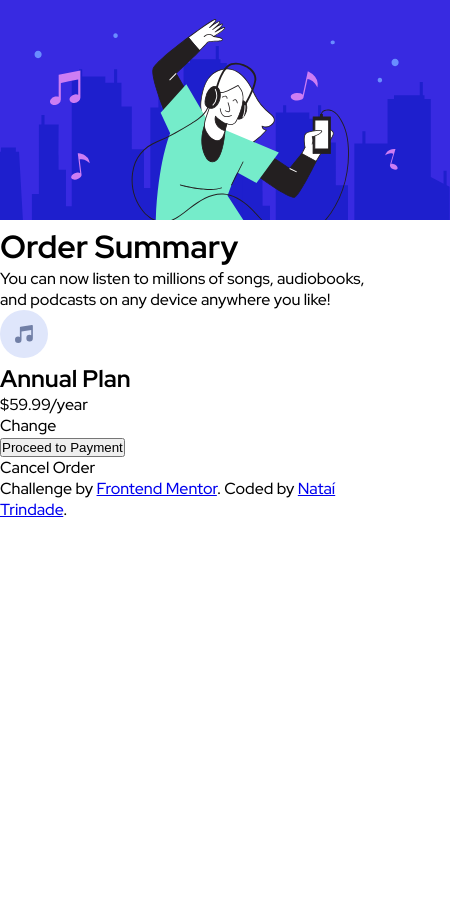
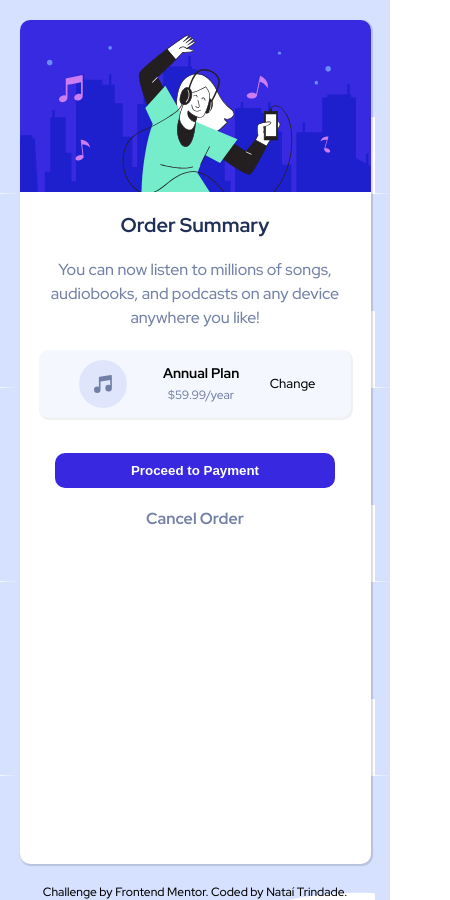
Before and after one commit to NataliTrindade/challenge-order-summary-component, a plain HTML site: page index.html in a window 390 px wide. Shown: the whole page, 450 px wide, since content can reach past the window. Before the commit the page ends 844 px from the top, so only its background shows below. Drawn offline with Linux system fonts and the light colour scheme.

Commit message:
finished mobile version

```diff
--- a/assets/css/styles.css
+++ b/assets/css/styles.css
@@ -11,10 +11,130 @@ html {
 
 body {
     font-size: 1.6rem;
+    background-image: url(../imgs/pattern-background-mobile.svg);
 }
 
 :root {
     --primary-color: #3829e0;
-    --secundary-color: #1f2f56;
+    --title-color: #1f2f56;
     --paragraph-color: #7280a7;
+    --secundary-background: #f5f7ff;
 }
+
+a {
+    text-decoration: none;
+    color: #000;
+    }
+
+a:hover {
+        text-decoration: underline;
+    }
+
+.default {
+    display: flex;
+    justify-content: center;
+    align-items: center;
+}
+
+.default-two {
+    flex-direction: column;
+}
+
+.main-content {
+    display: flex;
+    flex-direction: column;
+    margin: 20px auto;
+    background-color: #fff;
+    width: 90vw;
+    height: 100vh;
+    flex: 1;
+    box-shadow: 1px 1px 1px 1px #00000023;
+    border-radius: 1.0rem 1.0rem 1.0rem 1.0rem;
+}
+
+.hero-img {
+    width: 100%;
+    border-radius: 1.0rem 1.0rem 0rem 0rem;
+}
+
+.main-title {
+    margin: 1.5rem;
+    text-align: center;
+    font-size: 2.0rem ;
+    font-weight: bolder;
+    color: var(--title-color);
+}
+
+.paragraph {
+    text-align: center;
+    color: var(--paragraph-color);
+    line-height: 1.5;
+    margin: 2.0rem;
+}
+
+.container-digital-signature {
+    width: 80vw;
+    padding: 0.5rem;
+    margin: 1.0rem auto;
+    border-radius: 1.0rem;
+    font-size: 1.3rem;
+    display: flex;
+    justify-content: space-evenly;
+    align-items: center;
+    box-shadow: 1px 1px 1px 1px #00000010;
+    background-color: var(--secundary-background);
+}
+
+.music-icon {
+    margin: 0.5rem;
+    vertical-align: middle;
+}
+
+.container-price {
+    flex-direction: column;
+    height: max-content;
+    font-size: 1.2rem;
+}
+
+.container-price h2:first-of-type {
+    text-align: center;
+    margin-bottom: 0.5rem;
+    font-size: 1.4rem;
+}
+
+.container-price p:first-of-type {
+    color: var(--paragraph-color);
+}
+
+.container-digital-signature div:last-of-type:hover {
+    font-weight: bolder;
+    color: var(--primary-color);
+    text-decoration: underline;
+}
+
+.container-proceed-to-payment {
+    flex-direction: column;
+    margin-top: 3.0rem;
+    gap: 1.0rem;
+}
+
+.container-proceed-to-payment button:first-of-type {
+    background-color: var(--primary-color);
+    color: #fff;
+    font-weight: 900;
+    padding: 1.0rem;
+    width: 80%;
+    border-radius: 1.0rem;
+    border: none;
+    margin: 0.5rem;
+}
+
+.container-proceed-to-payment p:last-of-type {
+    color: var(--paragraph-color);
+    font-weight: bolder;
+    margin: 0.5rem;
+}
+
+.footer {
+    font-size: 1.2rem;
+}
--- a/index.html
+++ b/index.html
@@ -1,5 +1,6 @@
 <!DOCTYPE html>
 <html lang="en">
+
 <head>
     <meta charset="UTF-8">
     <meta http-equiv="X-UA-Compatible" content="IE=edge">
@@ -9,26 +10,45 @@
     <link rel="shortcut icon" href="./assets/imgs/favicon-32x32.png" type="image/x-icon">
     <link rel="preconnect" href="https://fonts.googleapis.com">
     <link rel="preconnect" href="https://fonts.gstatic.com" crossorigin>
-    <link href="https://fonts.googleapis.com/css2?family=Red+Hat+Display:wght@500;700;900&display=swap" rel="stylesheet">
+    <link href="https://fonts.googleapis.com/css2?family=Red+Hat+Display:wght@500;700;900&display=swap"
+        rel="stylesheet">
 </head>
+
 <body>
-    <main>
-        <div><img src="./assets/imgs/illustration-hero.svg" alt=""></div>
+    <main class="main-content">
+        <section>
             <div>
-            <h1>Order Summary</h1>
+                <img src="./assets/imgs/illustration-hero.svg" alt="" class="hero-img">
+            </div>
+            <h1 class="main-title">Order Summary</h1>
 
-            <p>You can now listen to millions of songs, audiobooks, and podcasts on any device anywhere you like! </p>
+            <p class="paragraph">You can now listen to millions of songs, audiobooks, and podcasts on any device
+                anywhere you like! </p>
+            <div class="container-digital-signature">
 
                 <div>
-                    <img src="./assets/imgs/icon-music.svg" alt="">
-                <h2>Annual Plan</h2>
+                    <img src="./assets/imgs/icon-music.svg" alt="" class="music-icon">
+                </div>
+
+                <div class="container-price default">
+                    <h2 class="secundary-title">Annual Plan</h2>
                     <p>$59.99/year</p>
+                </div>
+                <div>
                     <p>Change</p>
                 </div>
+            </div>
+
+            <div class="container-proceed-to-payment default">
                 <button>Proceed to Payment</button>
                 <p>Cancel Order</p>
             </div>
+        </section>
     </main>
-<footer><p>Challenge by <a href="https://www.frontendmentor.io/" target="_blank">Frontend Mentor</a>. Coded by <a href="https://github.com/NataliTrindade" target="_blank">Nataí Trindade</a>.</p></footer>
+    <footer class="footer default">
+        <p>Challenge by <a href="https://www.frontendmentor.io/" target="_blank">Frontend Mentor</a>. Coded by <a
+                href="https://github.com/NataliTrindade" target="_blank">Nataí Trindade</a>.</p>
+    </footer>
 </body>
+
 </html>
```
Lines whose indentation alone changed are shown as unchanged.
